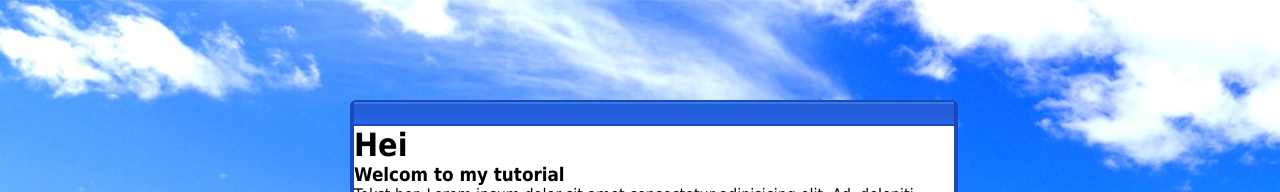
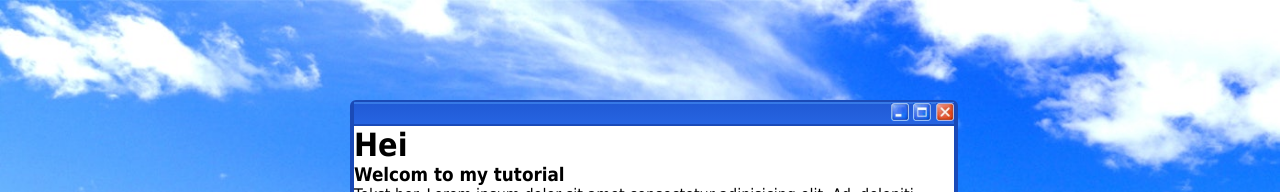
Before and after one commit to RedDragonling/windows-xp, a website built with Vite: page index.html in a window 1280 px wide. Shown: the top 192 px of the page. Built offline with nearby package versions, Linux system fonts and the light colour scheme.

Commit message:
Nav bar styling

```diff
--- a/index.html
+++ b/index.html
@@ -9,7 +9,13 @@
   </head>
   <body>
     <main>
-      <div class="topbar"></div>
+      <div class="topbar">
+        <div class="topbar-nav">
+          <img src="src/img/iconNavMinimize.png" alt="">
+          <img src="src/img/iconNavFullscr.png" alt="">
+          <img src="src/img/iconNavClose.png" alt="">
+        </div>
+      </div>
       <div class="text-app-content">
         <h1>Hei</h1>
         <h3>Welcom to my tutorial</h3>
--- a/src/style.css
+++ b/src/style.css
@@ -50,6 +50,14 @@
   background-color: var(--windows-blue);
   background: var(--gradient-browser-hotbar);
   height: 1.5em;
+  display: flex;
+  justify-content: end;
+  align-items: center;
+}
+.topbar-nav{
+  img {
+    height: 18px;
+  }
 }
 
 footer {
```
